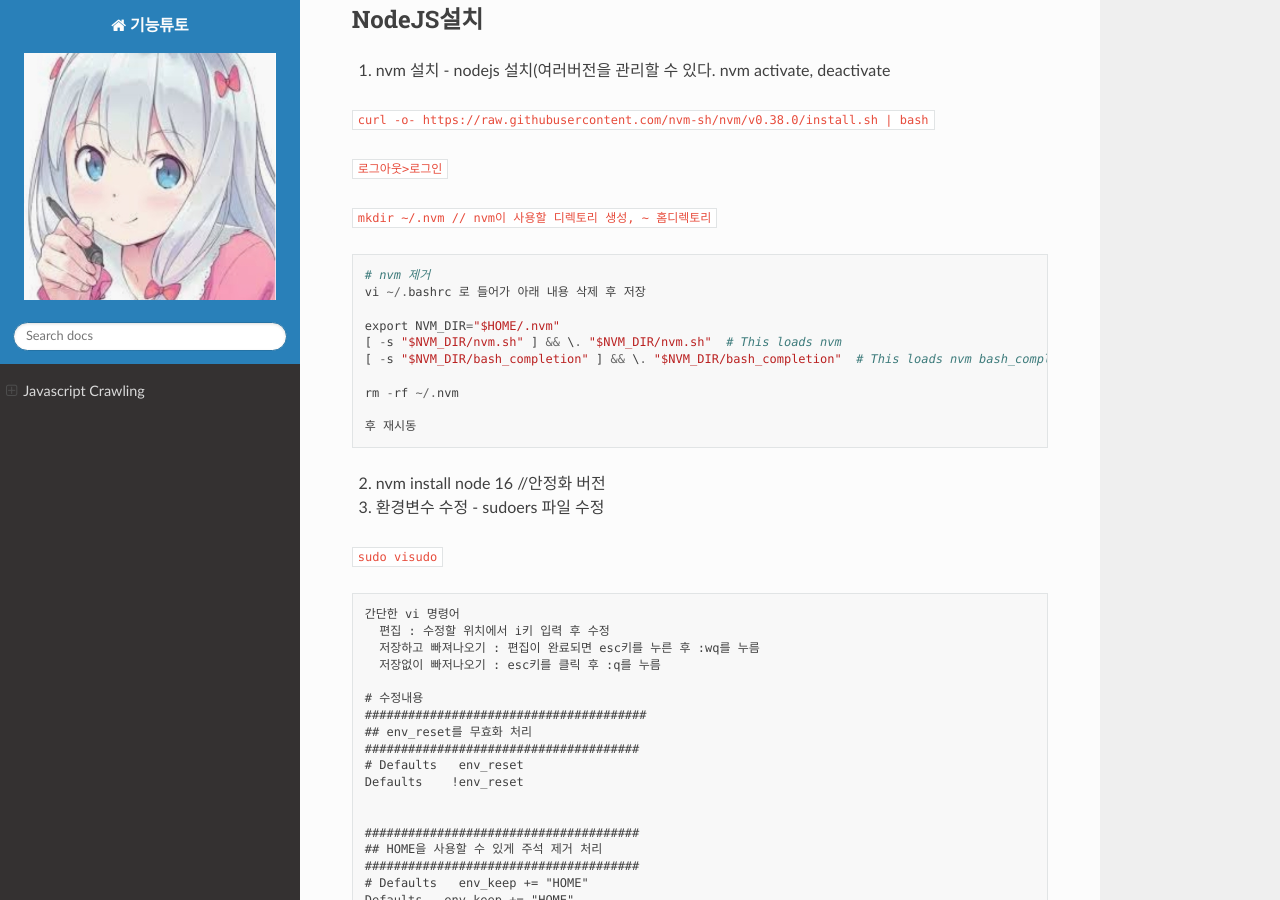
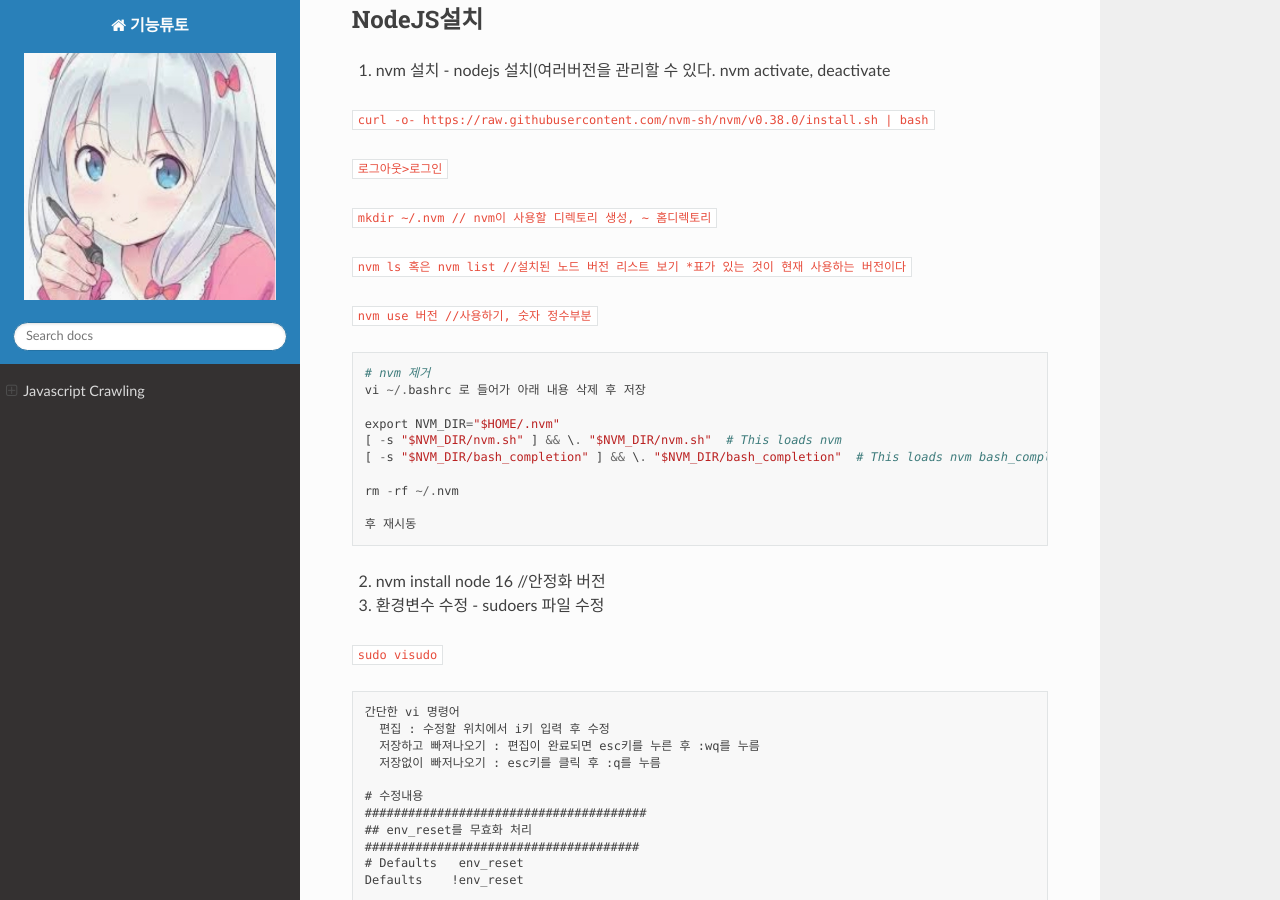
Before and after one commit to lisney/RTD, a Sphinx documentation site: the page built from docs/source/new/javascriptcrawling.md, in a window 1280 px wide and 900 px high, scrolled down 3132 px. Built offline with Sphinx 7.4.7 and the Read the Docs theme 2.0.0, drawn with Linux system fonts in a browser that asks for light colours; pages that are not in the unit, such as notebooks, are missing from menus.

Commit message:
Update javascriptcrawling.md

````diff
--- a/docs/source/new/javascriptcrawling.md
+++ b/docs/source/new/javascriptcrawling.md
@@ -79,6 +79,11 @@ NodeJS설치
 
 `mkdir ~/.nvm // nvm이 사용할 디렉토리 생성, ~ 홈디렉토리`
 
+`nvm ls 혹은 nvm list //설치된 노드 버전 리스트 보기 *표가 있는 것이 현재 사용하는 버전이다`
+
+`nvm use 버전 //사용하기, 숫자 정수부분`
+
+
 ```
 # nvm 제거
 vi ~/.bashrc 로 들어가 아래 내용 삭제 후 저장
````
